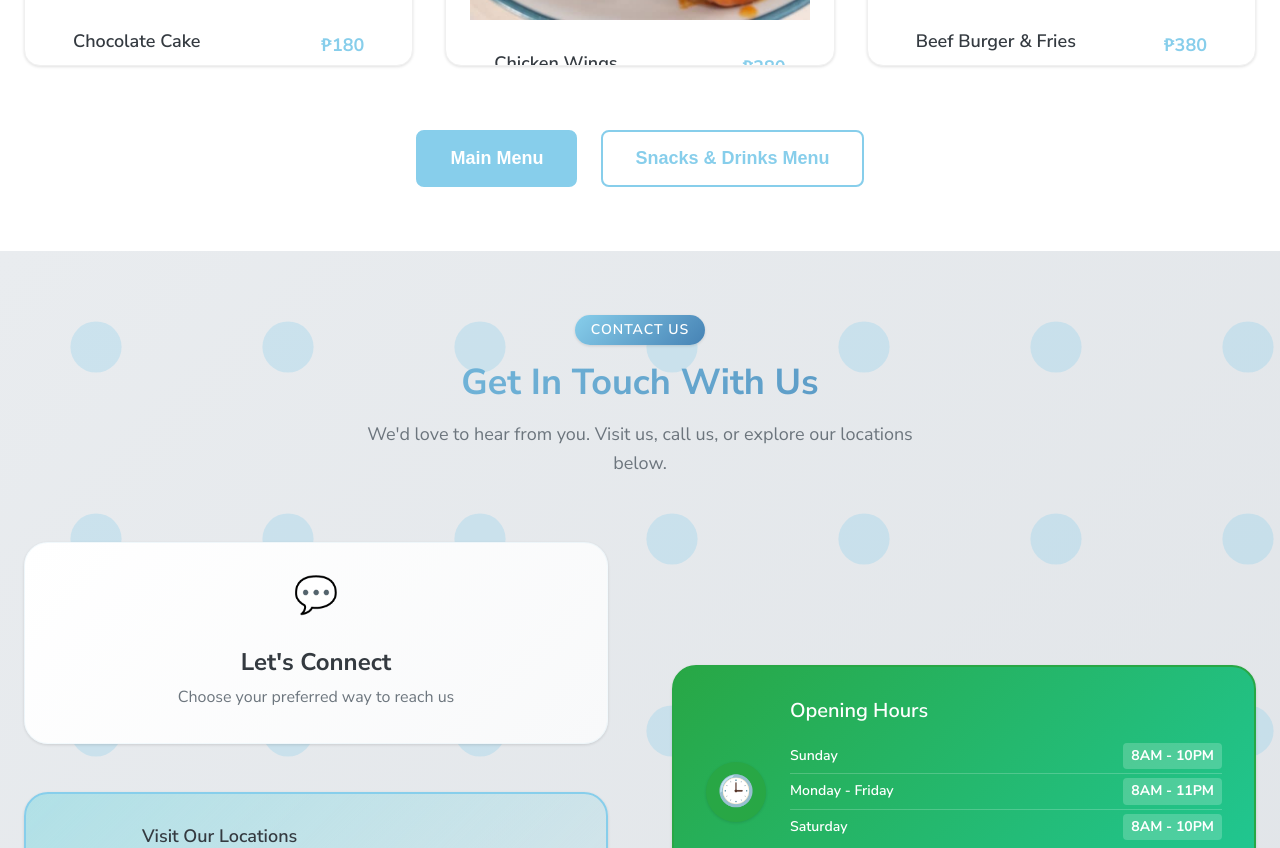
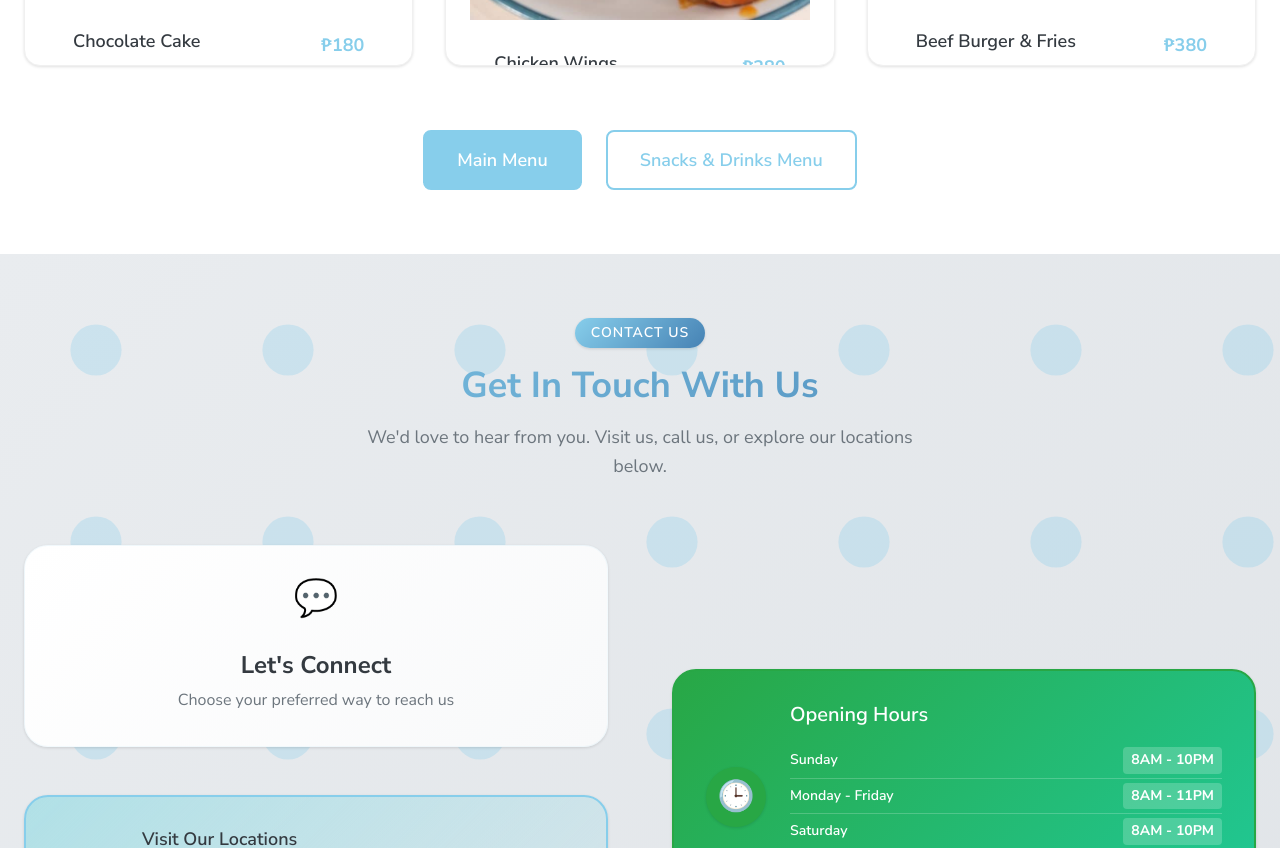
Before and after one commit to Ayzieldev/Arios-Landing-Page, a React (Create React App) app: page / in a window 1280 px wide. Shown: the part 3120-3968 px from the top of the page. Built offline with nearby package versions, Linux system fonts and the light colour scheme; no server answers.

Commit message:
update font family of buttons

```diff
--- a/src/styles/main.scss
+++ b/src/styles/main.scss
@@ -82,6 +82,7 @@ a {
 
 // Button Styles
 .btn {
+  font-family: $font-family-primary;
   display: inline-block;
   padding: $spacing-sm $spacing-lg;
   border-radius: $border-radius-md;
```
